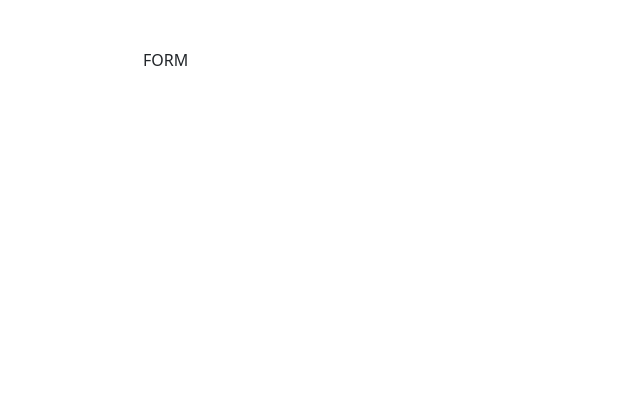
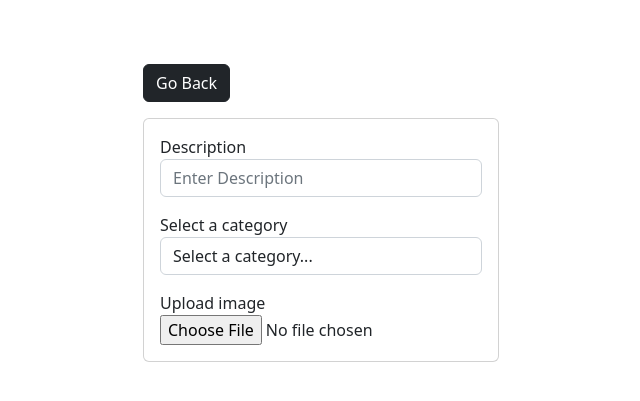
Before and after one commit to jay-ngabo/whats-popping-jay-gallery, a Django app: page /add/ in a window 1280 px wide. Before the commit the part shown is almost empty. Shown: the top 401 px of the page, without its empty margins (319-959 px from the left). Run offline with Django 3.2, Linux system fonts and the light colour scheme.

Commit message:
add changes

```diff
--- a/photos/templates/photos/add.html
+++ b/photos/templates/photos/add.html
@@ -13,7 +13,31 @@
     <div class="container ">
         <div class="row justify-content-center">
             <div class="col-md-4">
-                FORM
+                <a href="{% url 'gallery' %}" class="btn btn-dark my-3">Go Back</a>
+                <div class="card">
+                    <form>
+                            <div class="form-group m-3">
+                             <label>Description</label>
+                             <input name="Description" type="text" placeholder="Enter Description" class="form-control">
+                            </div>
+
+                            <div class="form-group m-3">
+                                <label>Select a category</label>
+                                <select name="category" placeholder="Enter Description" class="form-control">
+                                    <option value="none">Select a category...</option>
+                                </select>
+                            </div>
+
+
+
+
+                            <div class="form-group m-3">
+                              <label>Upload image</label>
+                              <input name="image" type="file" class="form-control-file">
+                            </div>
+
+                    </form>
+                </div>
             </div>
         </div>
 
--- a/photos/views.py
+++ b/photos/views.py
@@ -17,4 +17,6 @@ def viewPhoto(request, pk):
 
 
 def addPhoto(request):
-    return render(request, 'photos/add.html')
+    categories = Category.objects.all()
+    context = { 'categories': categories}
+    return render(request, 'photos/add.html', context)
```
